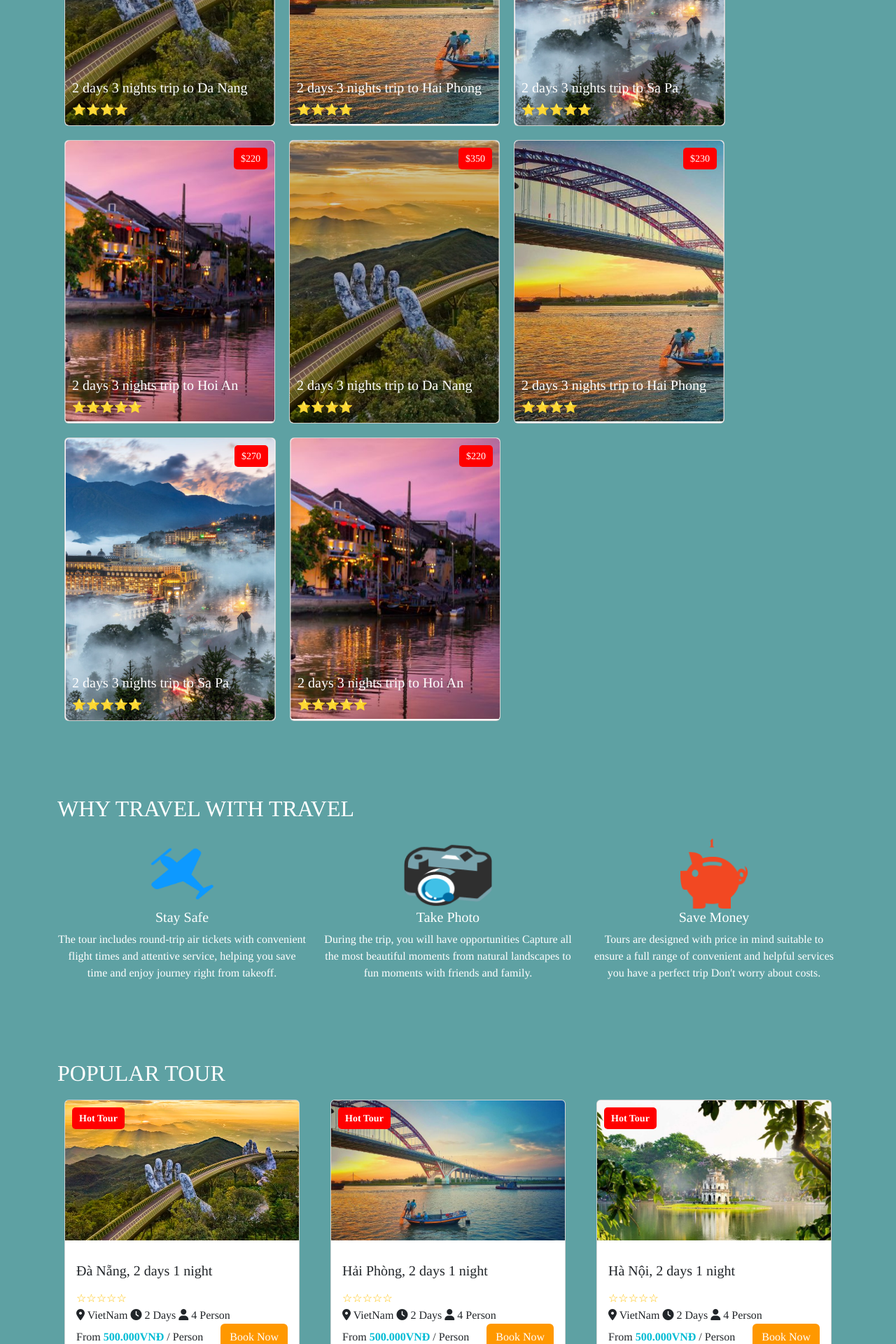
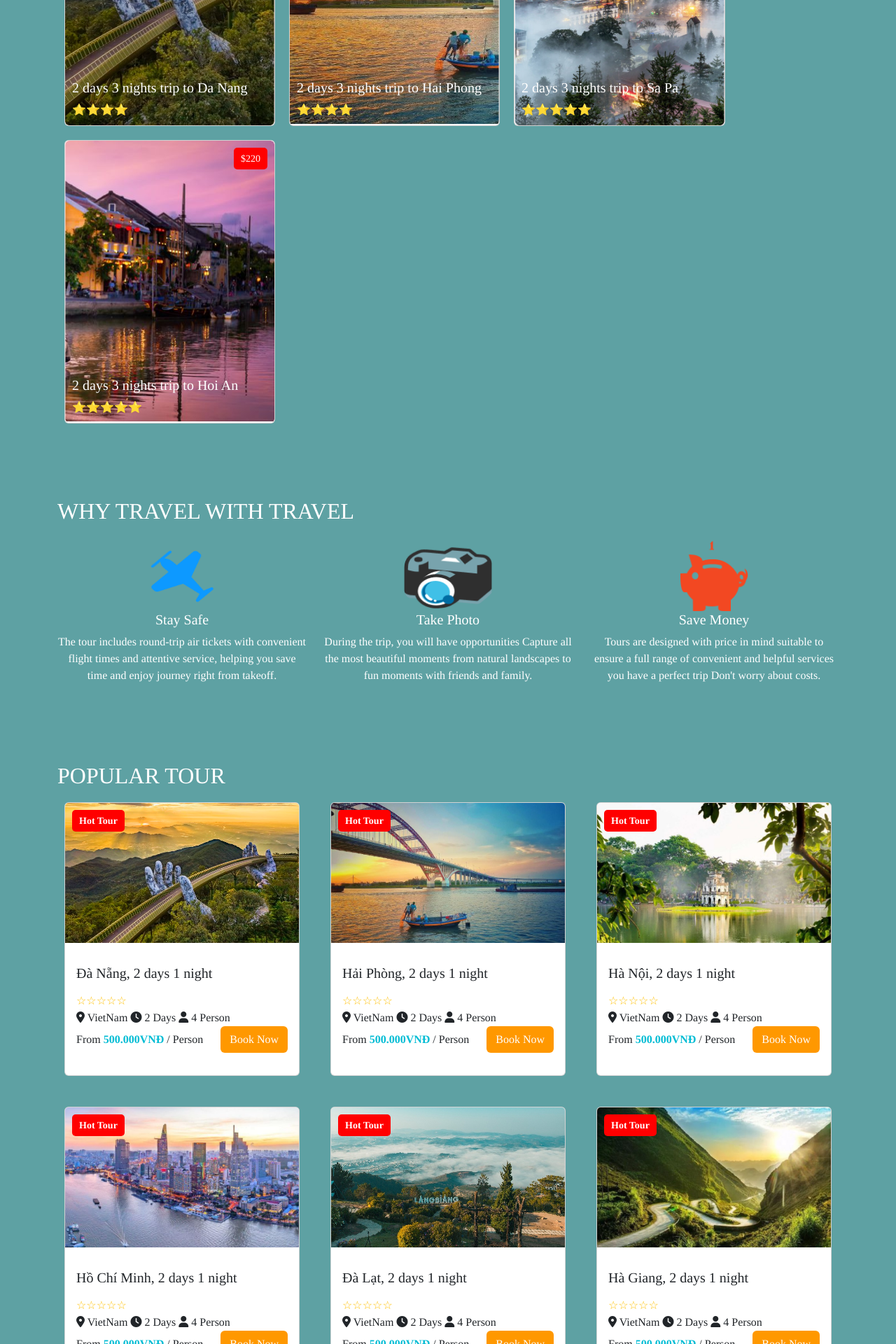
Before and after one commit to HuuHau235/Booking_Tour, a PHP site: page /BOOKING/ in a window 1280 px wide. Shown: the part 1492-3412 px from the top of the page at 70% size. Run offline with PHP 8.4, Linux system fonts and the light colour scheme.

```diff
--- a/src/index.php
+++ b/src/index.php
@@ -95,46 +95,6 @@
                   </div>
                   <span class="price-badge">$220</span>
                 </div>
-
-                <!-- Card 5 -->
-                <div class="card">
-                  <img src="./assets/images/danang.png" class="card-img" alt="Da Nang">
-                  <div class="card-img-over">
-                    <h5 class="card-title">2 days 3 nights trip to Da Nang</h5>
-                    <p class="card-text">⭐⭐⭐⭐</p>
-                  </div>
-                  <span class="price-badge">$350</span>
-                </div>
-
-                <!-- Card 6 -->
-                <div class="card">
-                  <img src="./assets/images/haiphong.png" class="card-img" alt="Hai Phong">
-                  <div class="card-img-over">
-                    <h5 class="card-title">2 days 3 nights trip to Hai Phong</h5>
-                    <p class="card-text">⭐⭐⭐⭐</p>
-                  </div>
-                  <span class="price-badge">$230</span>
-                </div>
-
-                <!-- Card 7 -->
-                <div class="card">
-                  <img src="./assets/images/sapa.png" class="card-img" alt="Sa Pa">
-                  <div class="card-img-over">
-                    <h5 class="card-title">2 days 3 nights trip to Sa Pa</h5>
-                    <p class="card-text">⭐⭐⭐⭐⭐</p>
-                  </div>
-                  <span class="price-badge">$270</span>
-                </div>
-
-                <!-- Card 8 -->
-                <div class="card">
-                  <img src="./assets/images/hoian.png" class="card-img" alt="Hoi An">
-                  <div class="card-img-over">
-                    <h5 class="card-title">2 days 3 nights trip to Hoi An</h5>
-                    <p class="card-text">⭐⭐⭐⭐⭐</p>
-                  </div>
-                  <span class="price-badge">$220</span>
-                </div>
               </div>
             </div>
           </section>
```
Also changed, not shown: other parts of src/index.php (+13 -14 lines), src/list_tour.php (+37 -21 lines), MySQL/TravelAgency.sql.
